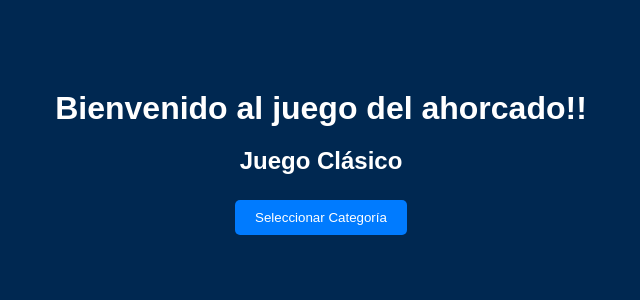
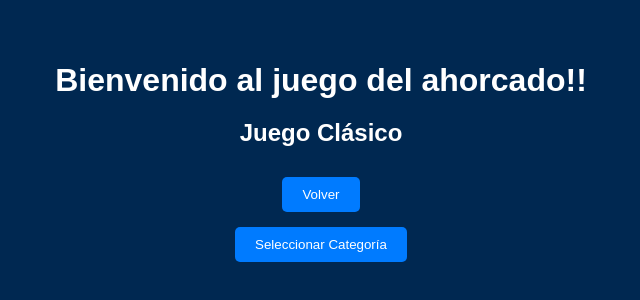
Before and after one commit to BethelSalazar/hangman_game, a React (Vite) app in the folder hag/hangman_game/: page / in a window 1280 px wide. Shown: the part 226-526 px from the top of the page, without its empty margins (319-959 px from the left). Built offline with nearby package versions, Linux system fonts and the light colour scheme.

Commit message:
Update Welcome.tsx

```diff
--- a/hag/hangman_game/src/components/Welcome.tsx
+++ b/hag/hangman_game/src/components/Welcome.tsx
@@ -21,11 +21,21 @@ const Welcome: React.FC<WelcomeProps> = ({ startGame, categories }) => {
     }
   };
 
+  const handleExit = () => {
+    setSelectedCategory(null);
+    setGameStarted(false);
+    setGameOver(false);
+    setGameWon(false);
+  };
+
   return (
     <div className="welcome-container">
       <div className="wrapper">
         <h1>Bienvenido al juego del ahorcado!!</h1>
         <h2>Juego Clásico</h2>
+        <div className="game-buttons">
+          <button className="back-button" onClick={handleExit}>Volver</button>
+        </div>
         {!selectedCategory && (
           <div className="category-dropdown">
             <button className="category-button" onClick={() => setShowCategories(!showCategories)}>
```
